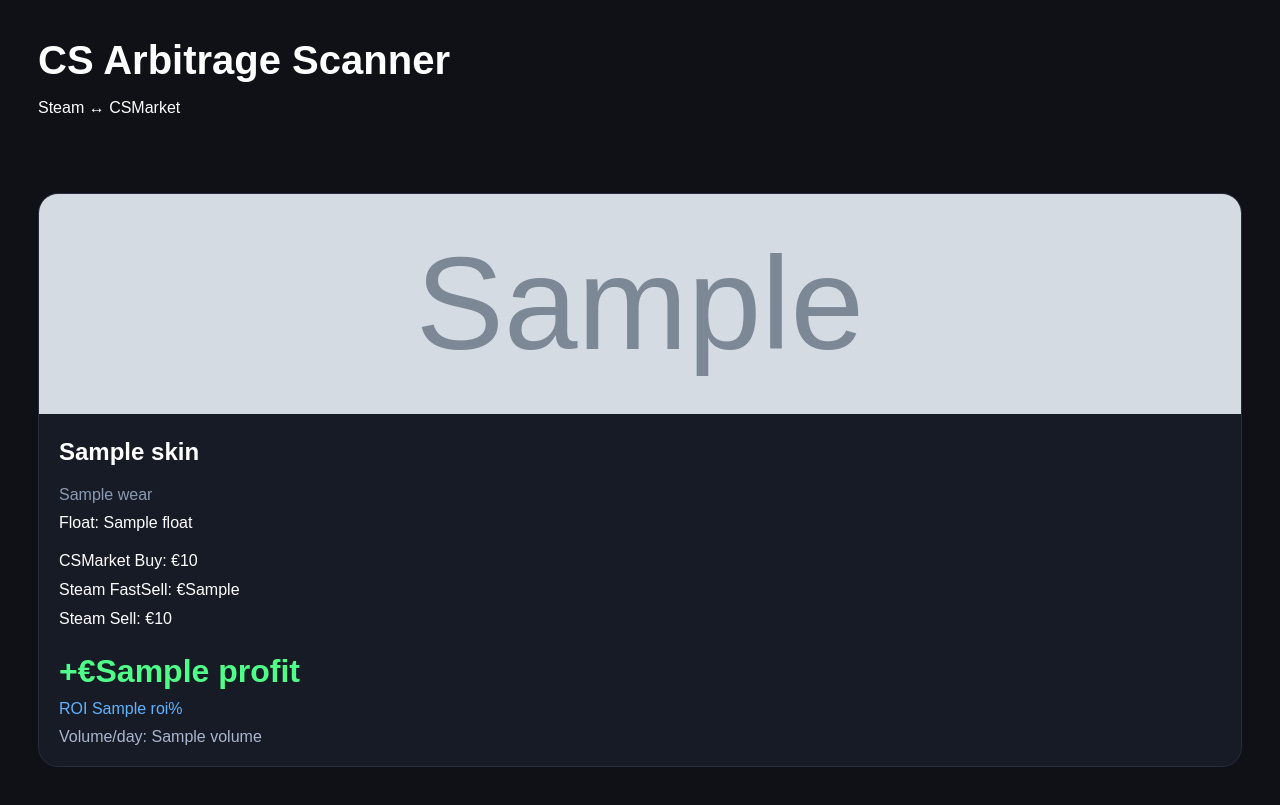
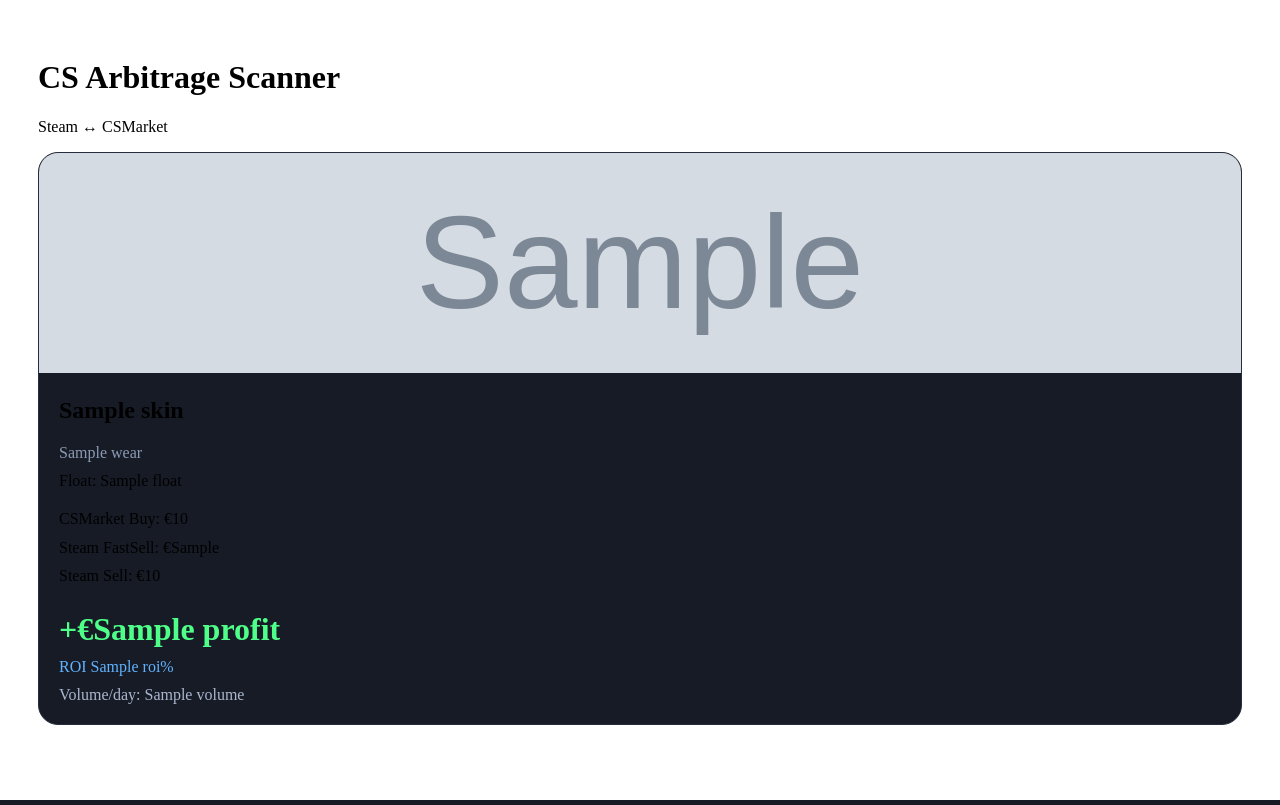
Before and after one commit to mcnxsvspam-lgtm/cs-arbitrage-bot, a Python web app: template templates/index.html in a window 1280 px wide. Run offline with Jinja, Linux system fonts and the light colour scheme; the template is opened without the code that fills it: most values are stand-ins (such as "Sample title", 1, 10 or a date in 2020); grey boxes marked "Sample" are stand-in pictures.

Commit message:
Update style.css

```diff
--- a/static/style.css
+++ b/static/style.css
@@ -1,20 +1,4 @@
 body {
-    background: #0f1117;
-    font-family: Arial;
-    color: white;
-}
-
-.header {
-    padding: 30px;
-}
-
-.header h1 {
-    margin: 0;
-    font-size: 40px;
-}
-
-.grid {
-    display: grid;
     grid-template-columns: repeat(auto-fit, minmax(300px, 1fr));
     gap: 20px;
     padding: 30px;
```
